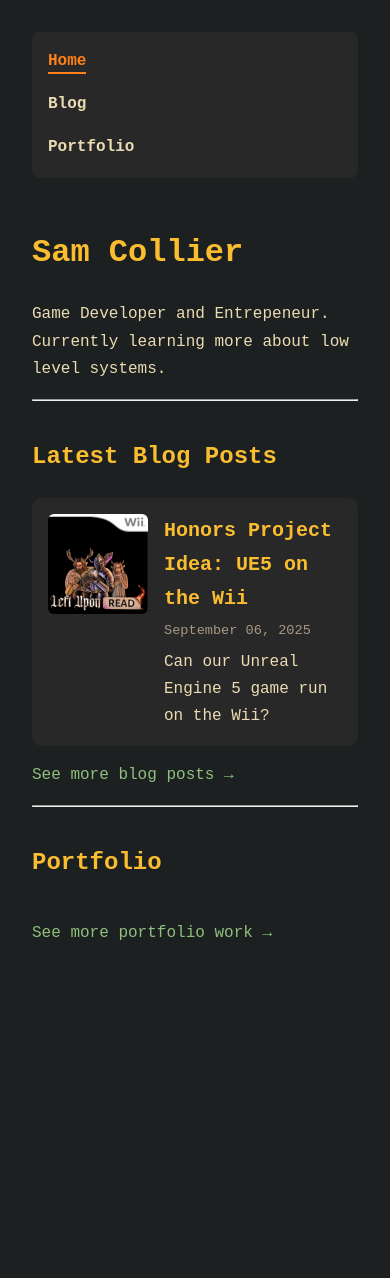
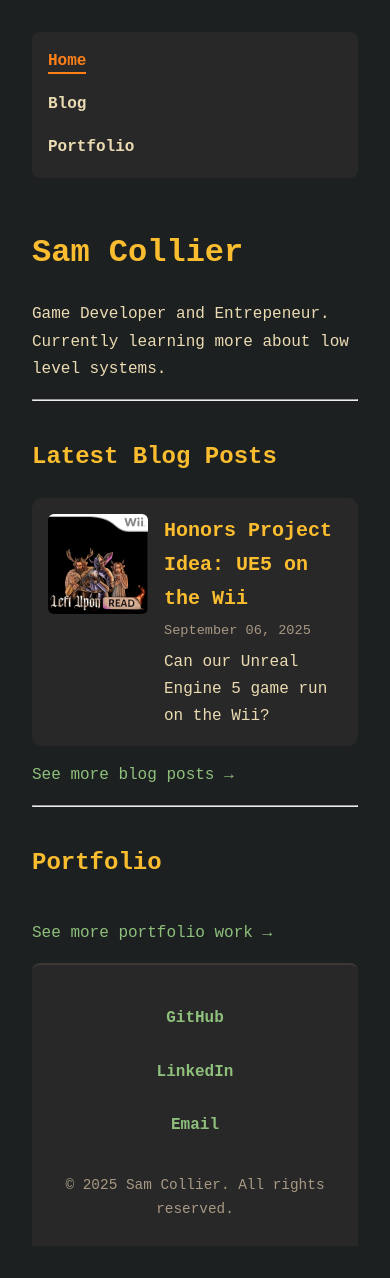
Before and after one commit to goopey7/personal-site, a Jekyll site: the page built from index.md, in a window 390 px wide. Built offline with Jekyll 4.4.1, drawn with Linux system fonts in a browser that asks for light colours; before the commit the page ends 995 px from its top, so only the background shows below that.

Commit message:
add a footer

```diff
--- a/_config.yml
+++ b/_config.yml
@@ -2,6 +2,9 @@
 description: Sam Collier's Portfolio and Blog
 baseurl: ""
 url: "https://samcollier.dev"
+github_username: goopey7
+linkedin_username: samuel-collier
+email: samcollier916@gmail.com
 collections:
   portfolio:
     output: true
--- /dev/null
+++ b/_includes/footer.html
@@ -0,0 +1,18 @@
+<footer class="site-footer">
+  <div class="footer-content">
+    <div class="footer-links">
+      <a href="https://github.com/{{ site.github_username }}" target="_blank" rel="noopener noreferrer">
+        GitHub
+      </a>
+      <a href="https://linkedin.com/in/{{ site.linkedin_username }}" target="_blank" rel="noopener noreferrer">
+        LinkedIn
+      </a>
+      <a href="mailto:{{ site.email }}">
+        Email
+      </a>
+    </div>
+    <div class="footer-info">
+      <p>&copy; {{ 'now' | date: "%Y" }} {{ site.title | default: site.author }}. All rights reserved.</p>
+    </div>
+  </div>
+</footer>
--- a/_layouts/default.html
+++ b/_layouts/default.html
@@ -17,7 +17,8 @@
     <meta name="twitter:image" content="{% if page.thumbnail %}{{ page.thumbnail | absolute_url }}{% else %}{{ '/assets/thumbs/default.png' | absolute_url }}{% endif %}" />
   </head>
   <body>
-	{% include nav.html %}
+    {% include nav.html %}
     {{ content }}
+    {% include footer.html %}
   </body>
 </html>
--- a/css/style.css
+++ b/css/style.css
@@ -9,18 +9,14 @@
   margin-left: auto;
   margin-right: auto;
 }
-
-
 h1, h2, h3 {
   color: #fabd2f;
   margin-top: 1.5em;
 }
-
 a {
   color: #8ec07c;
   text-decoration: none;
 }
-
 a:hover {
   color: #fb4934;
   text-decoration: underline;
@@ -31,7 +27,6 @@
   border-radius: 8px;
   margin-bottom: 2em;
 }
-
 nav ul {
   list-style: none;
   display: flex;
@@ -40,30 +35,25 @@
   margin: 0;
   padding: 0;
 }
-
 nav a {
   color: #ebdbb2;
   font-weight: bold;
   padding-bottom: 2px;
   transition: color 0.2s, border-bottom 0.2s;
 }
-
 nav a.active {
   color: #fe8019;
   border-bottom: 2px solid #fe8019;
 }
-
 nav a:hover {
   color: #fb4934;
 }
 .post {
   margin-top: 2em;
 }
-
 .post h1 {
   color: #fabd2f;
 }
-
 .post em {
   color: #d3869b;
 }
@@ -111,6 +101,15 @@
   nav ul {
     flex-direction: column;
     gap: 1em;
+  }
+  .footer-links {
+    display: flex;
+    flex-direction: column;
+    gap: 0.5em;
+    align-items: center;
+  }
+  .footer-links a {
+    margin: 0;
   }
 }
 .post-list {
```
